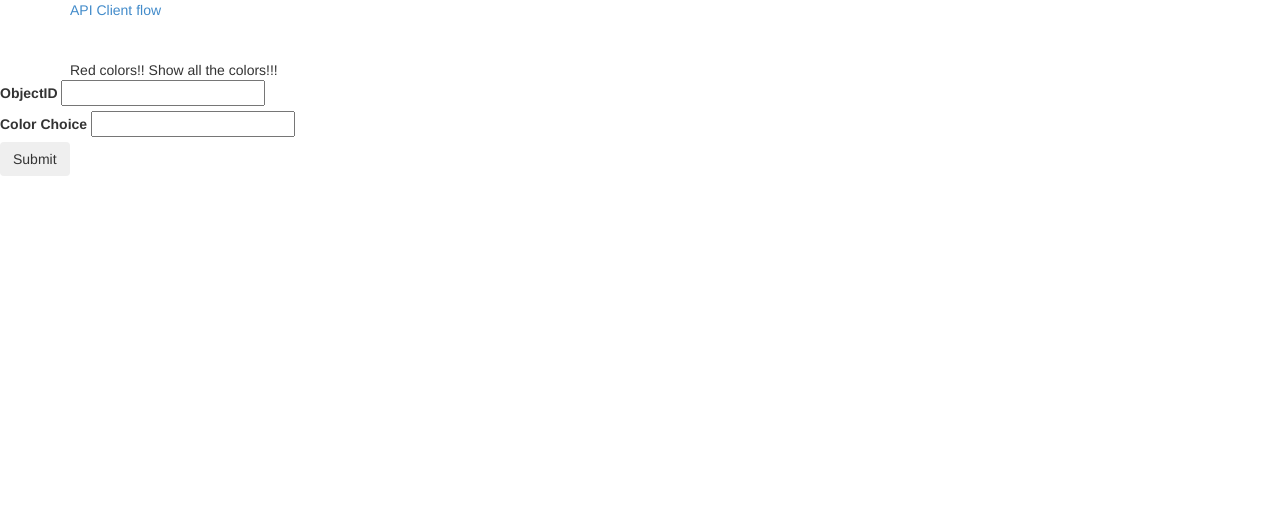
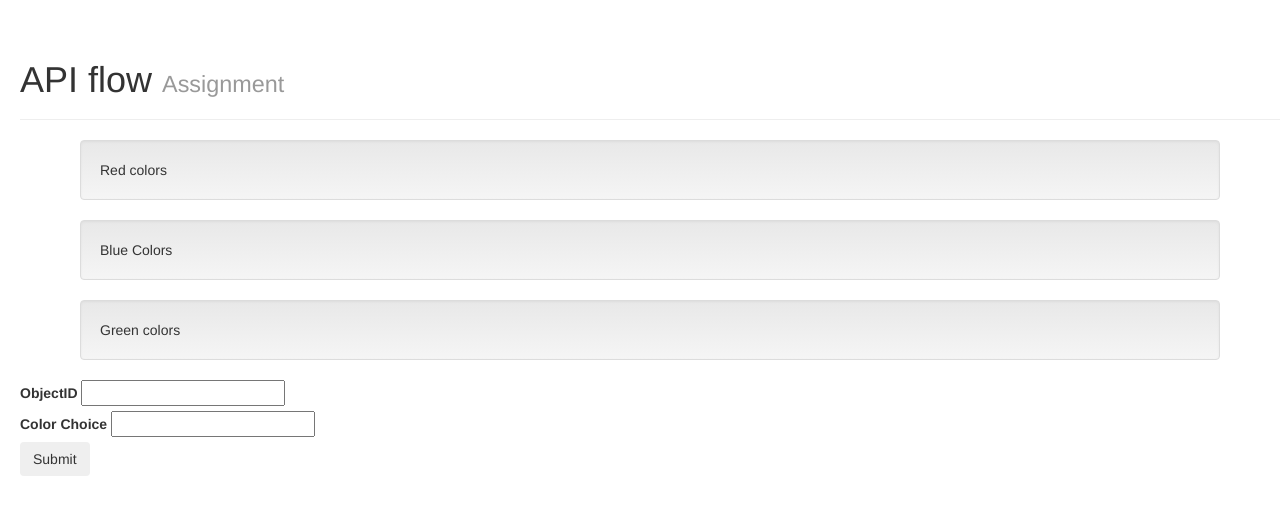
Before and after one commit to supritashankar/assignment, a Django app: template project/clientui/templates/clientui/results.html in a window 1280 px wide. Shown: the top 515 px of the page. Run offline with Django 3.2, Linux system fonts and the light colour scheme; the template is opened without the code that fills it, so the values that code supplies are empty; parts of the project's set-up code (start-up, migrations or seed data) failed here and were passed over; some libraries are stand-ins or nearby versions; some web fonts are replaced.

Commit message:
add some ishytle and provide filtering for all colors

```diff
--- a/project/clientui/templates/clientui/results.html
+++ b/project/clientui/templates/clientui/results.html
@@ -10,29 +10,37 @@
     <link rel="stylesheet" href="{% static "css/bootstrap-theme.min.css" %}" />
     <style>
       body {
-        padding-top: 60px; /* 60px to make the container go all the way to the bottom of the topbar */
+        padding-top: 20px;
+        padding-left: 20px;
       }
     </style>
     <link href='http://fonts.googleapis.com/css?family=Balthazar' rel='stylesheet' type='text/css'>
 <body>
-<div class="navbar navbar-fixed-top">
-    <div class="navbar-inner">
-      <div class="container">
-        <a class="brand" href="#">API Client flow</a>
-        </div>
-      </div>
-    </div>
+<div class="page-header">
+  <h1>API flow <small>Assignment</small></h1>
+</div>
 <div class="container">
-Red colors!!
+<div class = "well">
+Red colors
 {% for color in red_c %}
   {{ color.id }}
   {{ color.color }}
 {% endfor %}
-Show all the colors!!!
-{% for color in colors %}
+</div>
+<div class="well">
+Blue Colors
+{% for color in blue_c %}
   {{ color.id }}
   {{ color.color }}
 {% endfor %}
+</div>
+<div class="well">
+Green colors
+{% for color in green_c %}
+  {{ color.id }}
+  {{ color.color }}
+{% endfor %}
+</div>
 </div>
 
 <form action='http://127.0.0.1:8000/clientui/results/' method='POST' id='update-form'>
```
Also changed, not shown: project/clientui/views.py (+9 -0 lines).
